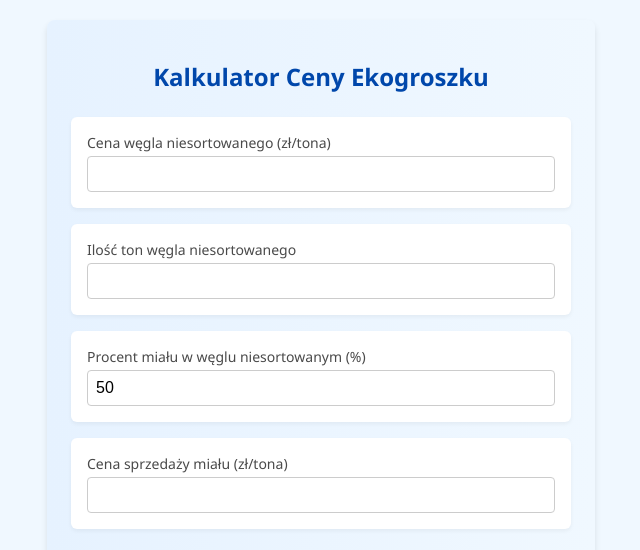
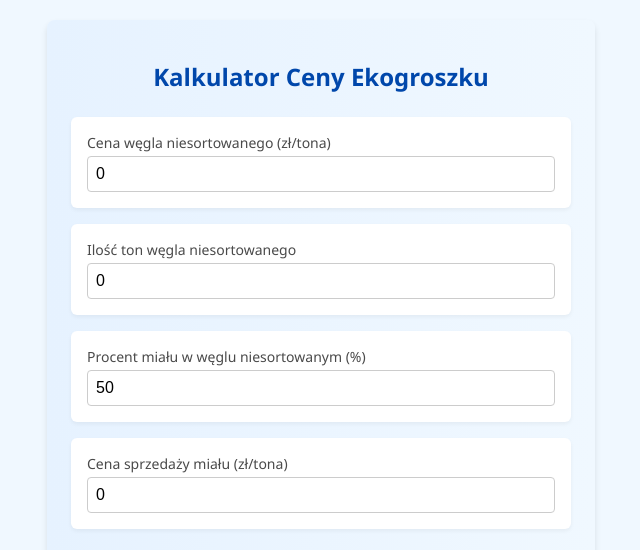
Before and after one commit to HSW-WEGIEL/kalkulator-ekogroszku, a plain HTML site: page index.html in a window 1280 px wide. Shown: the top 550 px of the page, 319-959 px from the left. Drawn offline with Linux system fonts and the light colour scheme.

Commit message:
Update index.html

```diff
--- a/index.html
+++ b/index.html
@@ -119,12 +119,12 @@
 
         <div class="input-group">
             <label for="cenaniesortu">Cena węgla niesortowanego (zł/tona)</label>
-            <input type="number" id="cenaniesortu" value="wpisz cenę zakupu netto">
+            <input type="number" id="cenaniesortu" value="0">
         </div>
 
         <div class="input-group">
             <label for="iloscton">Ilość ton węgla niesortowanego</label>
-            <input type="number" id="iloscton" value="ilość zakupionego niesortu (w tonach)">
+            <input type="number" id="iloscton" value="0">
         </div>
 
         <div class="input-group">
@@ -134,7 +134,7 @@
 
         <div class="input-group">
             <label for="cenamialu">Cena sprzedaży miału (zł/tona)</label>
-            <input type="number" id="cenamialu" value="wpisz cene netto sprzedaży miału ">
+            <input type="number" id="cenamialu" value="0">
         </div>
 
         <div class="result">
```
